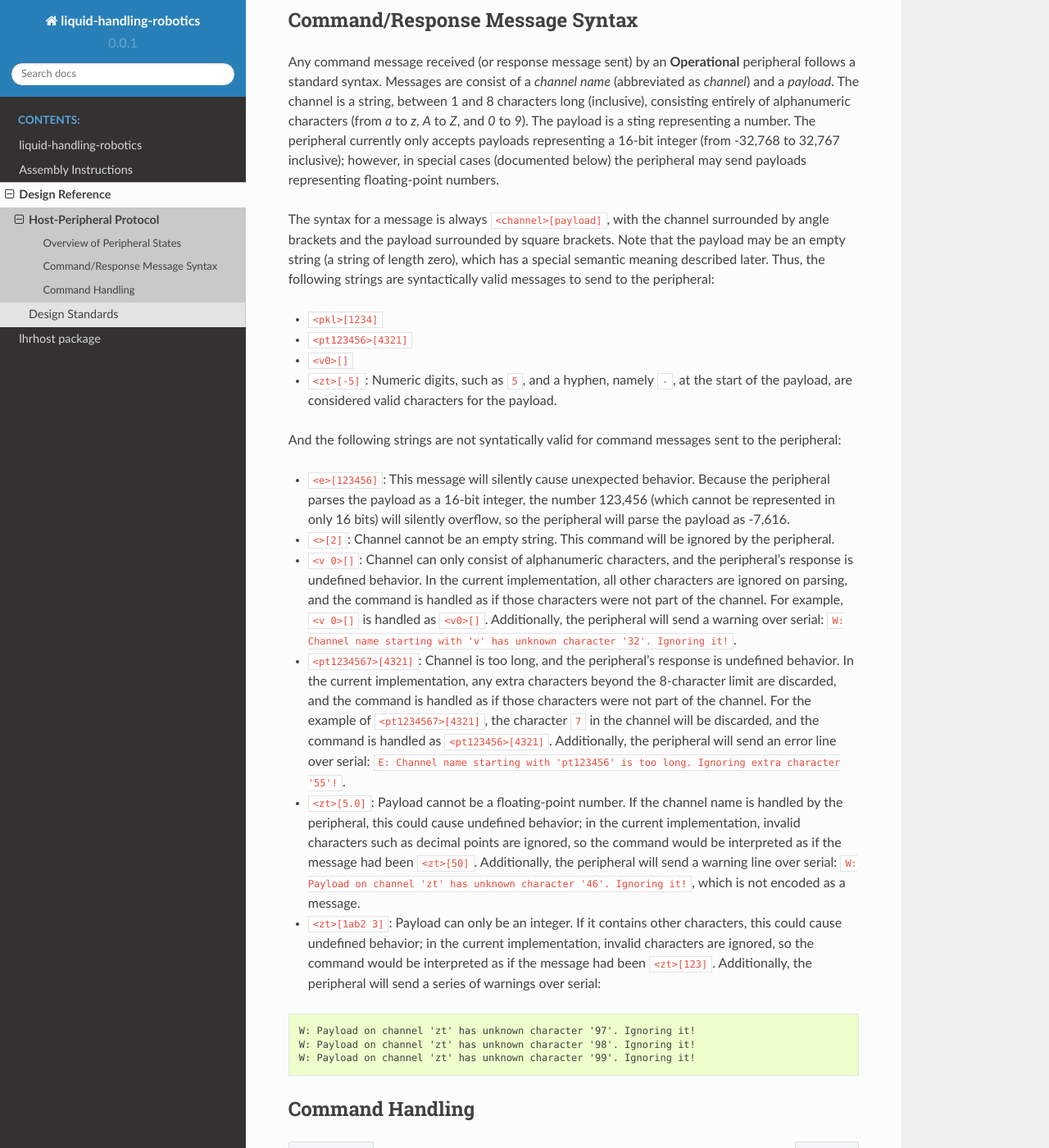
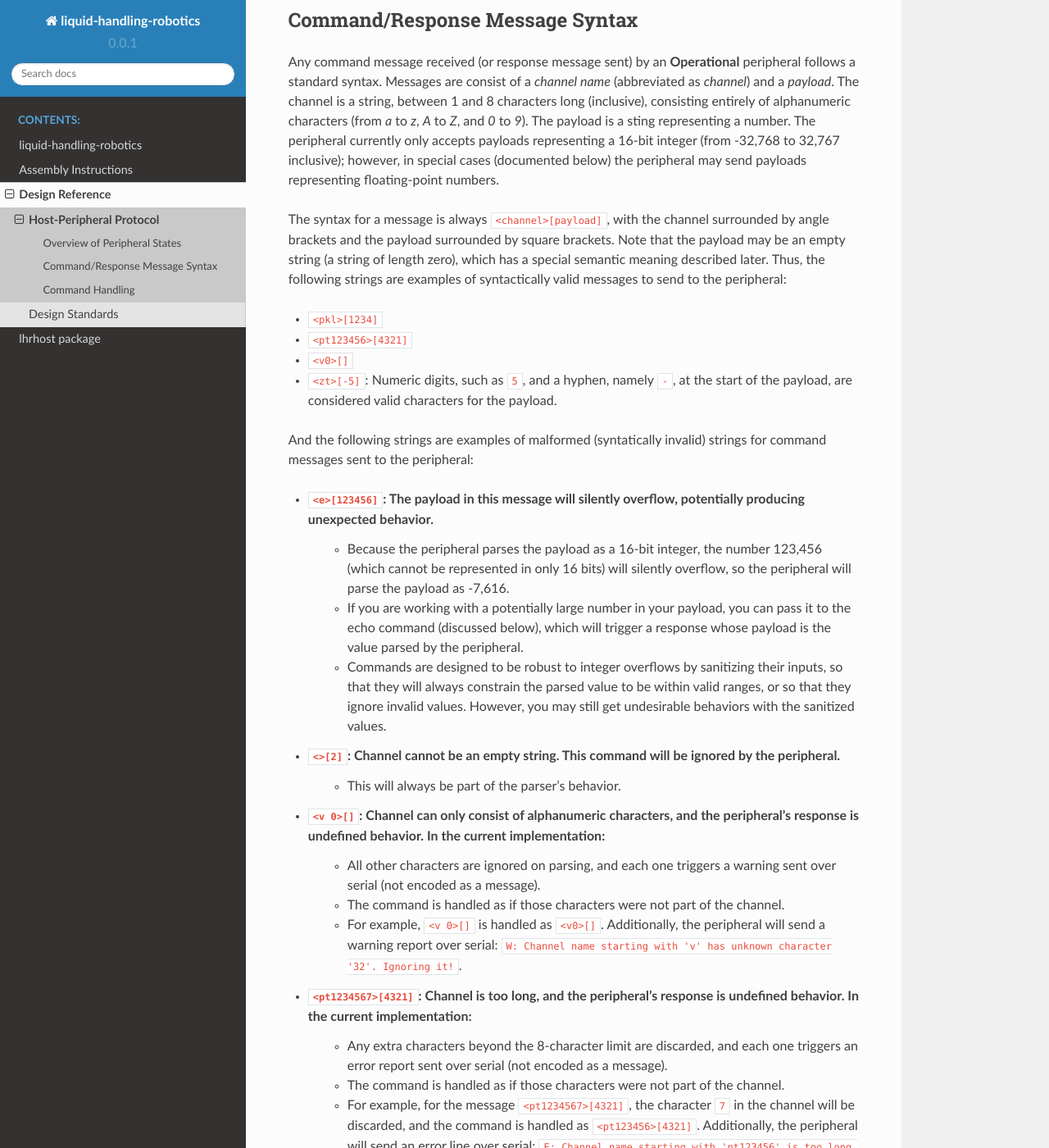
Before and after one commit to ethanjli/liquid-handling-robotics, a Sphinx documentation site: the page built from docs/source/design/protocol.rst, in a window 1280 px wide and 1400 px high, scrolled down 1273 px. Shown: the whole window at 82% size. Built offline with Sphinx 7.4.7 and the Read the Docs theme 2.0.0, drawn with Linux system fonts in a browser that asks for light colours; some of the changed text lies outside the part shown.

Commit message:
Make commands more robust to integer overflows in the payload.

```diff
--- a/docs/source/design/protocol.rst
+++ b/docs/source/design/protocol.rst
@@ -32,21 +32,35 @@ Command/Response Message Syntax
 
 Any command message received (or response message sent) by an **Operational** peripheral follows a standard syntax. Messages are consist of a *channel name* (abbreviated as *channel*) and a *payload*. The channel is a string, between 1 and 8 characters long (inclusive), consisting entirely of alphanumeric characters (from *a* to *z*, *A* to *Z*, and *0* to *9*). The payload is a sting representing a number. The peripheral currently only accepts payloads representing a 16-bit integer (from -32,768 to 32,767 inclusive); however, in special cases (documented below) the peripheral may send payloads representing floating-point numbers.
 
-The syntax for a message is always ``<channel>[payload]``, with the channel surrounded by angle brackets and the payload surrounded by square brackets. Note that the payload may be an empty string (a string of length zero), which has a special semantic meaning described later. Thus, the following strings are syntactically valid messages to send to the peripheral:
+The syntax for a message is always ``<channel>[payload]``, with the channel surrounded by angle brackets and the payload surrounded by square brackets. Note that the payload may be an empty string (a string of length zero), which has a special semantic meaning described later. Thus, the following strings are examples of syntactically valid messages to send to the peripheral:
 
 - ``<pkl>[1234]``
 - ``<pt123456>[4321]``
 - ``<v0>[]``
 - ``<zt>[-5]``: Numeric digits, such as ``5``, and a hyphen, namely ``-``, at the start of the payload, are considered valid characters for the payload.
 
-And the following strings are not syntatically valid for command messages sent to the peripheral:
+And the following strings are examples of malformed (syntatically invalid) strings for command messages sent to the peripheral:
 
-- ``<e>[123456]``: This message will silently cause unexpected behavior. Because the peripheral parses the payload as a 16-bit integer, the number 123,456 (which cannot be represented in only 16 bits) will silently overflow, so the peripheral will parse the payload as -7,616.
+- ``<e>[123456]``: The payload in this message will silently overflow, potentially producing unexpected behavior.
+   - Because the peripheral parses the payload as a 16-bit integer, the number 123,456 (which cannot be represented in only 16 bits) will silently overflow, so the peripheral will parse the payload as -7,616.
+   - If you are working with a potentially large number in your payload, you can pass it to the echo command (discussed below), which will trigger a response whose payload is the value parsed by the peripheral.
+   - Commands are designed to be robust to integer overflows by sanitizing their inputs, so that they will always constrain the parsed value to be within valid ranges, or so that they ignore invalid values. However, you may still get undesirable behaviors with the sanitized values.
 - ``<>[2]``: Channel cannot be an empty string. This command will be ignored by the peripheral.
-- ``<v 0>[]``: Channel can only consist of alphanumeric characters, and the peripheral's response is undefined behavior. In the current implementation, all other characters are ignored on parsing, and the command is handled as if those characters were not part of the channel. For example, ``<v 0>[]`` is handled as ``<v0>[]``. Additionally, the peripheral will send a warning over serial: ``W: Channel name starting with 'v' has unknown character '32'. Ignoring it!``.
-- ``<pt1234567>[4321]``: Channel is too long, and the peripheral's response is undefined behavior. In the current implementation, any extra characters beyond the 8-character limit are discarded, and the command is handled as if those characters were not part of the channel. For the example of ``<pt1234567>[4321]``, the character ``7`` in the channel will be discarded, and the command is handled as ``<pt123456>[4321]``. Additionally, the peripheral will send an error line over serial: ``E: Channel name starting with 'pt123456' is too long. Ignoring extra character '55'!``.
-- ``<zt>[5.0]``: Payload cannot be a floating-point number. If the channel name is handled by the peripheral, this could cause undefined behavior; in the current implementation, invalid characters such as decimal points are ignored, so the command would be interpreted as if the message had been ``<zt>[50]``. Additionally, the peripheral will send a warning line over serial: ``W: Payload on channel 'zt' has unknown character '46'. Ignoring it!``, which is not encoded as a message.
-- ``<zt>[1ab2 3]``: Payload can only be an integer. If it contains other characters, this could cause undefined behavior; in the current implementation, invalid characters are ignored, so the command would be interpreted as if the message had been ``<zt>[123]``. Additionally, the peripheral will send a series of warnings over serial:
+   - This will always be part of the parser's behavior.
+- ``<v 0>[]``: Channel can only consist of alphanumeric characters, and the peripheral's response is undefined behavior. In the current implementation:
+   - All other characters are ignored on parsing, and each one triggers a warning sent over serial (not encoded as a message).
+   - The command is handled as if those characters were not part of the channel.
+   - For example, ``<v 0>[]`` is handled as ``<v0>[]``. Additionally, the peripheral will send a warning report over serial: ``W: Channel name starting with 'v' has unknown character '32'. Ignoring it!``.
+- ``<pt1234567>[4321]``: Channel is too long, and the peripheral's response is undefined behavior. In the current implementation:
+   - Any extra characters beyond the 8-character limit are discarded, and each one triggers an error report sent over serial (not encoded as a message).
+   - The command is handled as if those characters were not part of the channel.
+   - For example, for the message ``<pt1234567>[4321]``, the character ``7`` in the channel will be discarded, and the command is handled as ``<pt123456>[4321]``. Additionally, the peripheral will send an error line over serial: ``E: Channel name starting with 'pt123456' is too long. Ignoring extra character '55'!``.
+- ``<zt>[5.0]``: Payload cannot be a floating-point number. If the channel name is handled by the peripheral, this could cause undefined behavior. In the current implementation:
+   - Invalid characters such as decimal points are ignored, so the command would be interpreted as if the message had been ``<zt>[50]``.
+   - Additionally, the peripheral will send a warning report over serial: ``W: Payload on channel 'zt' has unknown character '46'. Ignoring it!``, which is not encoded as a message.
+- ``<zt>[1ab2 3]``: Payload can only be an integer. If it contains other characters, this could cause undefined behavior. In the current implementation:
+   - Invalid characters are ignored, so the command would be interpreted as if the message had been ``<zt>[123]``.
+   - Additionally, the peripheral will send a series of warnings over serial:
 
 .. code-block:: none
 
```
Also changed, not shown: 1 other file.
